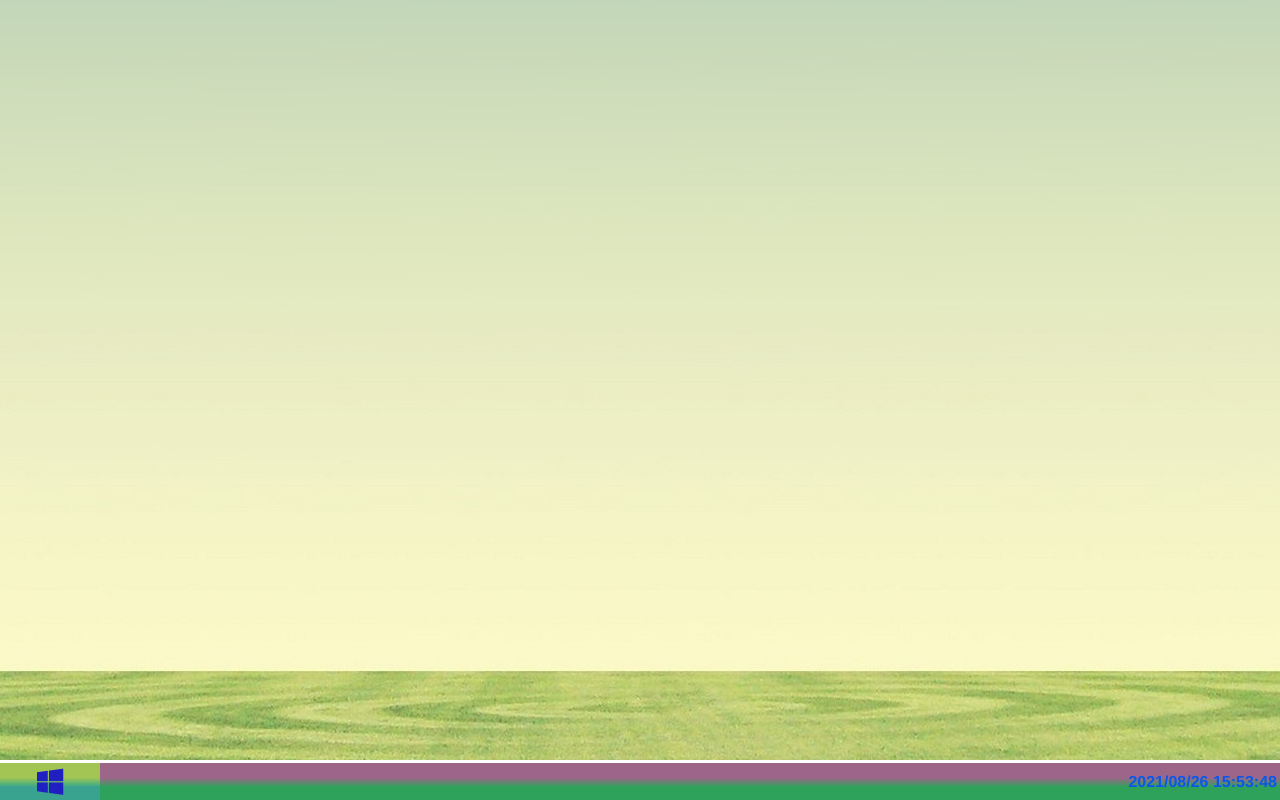
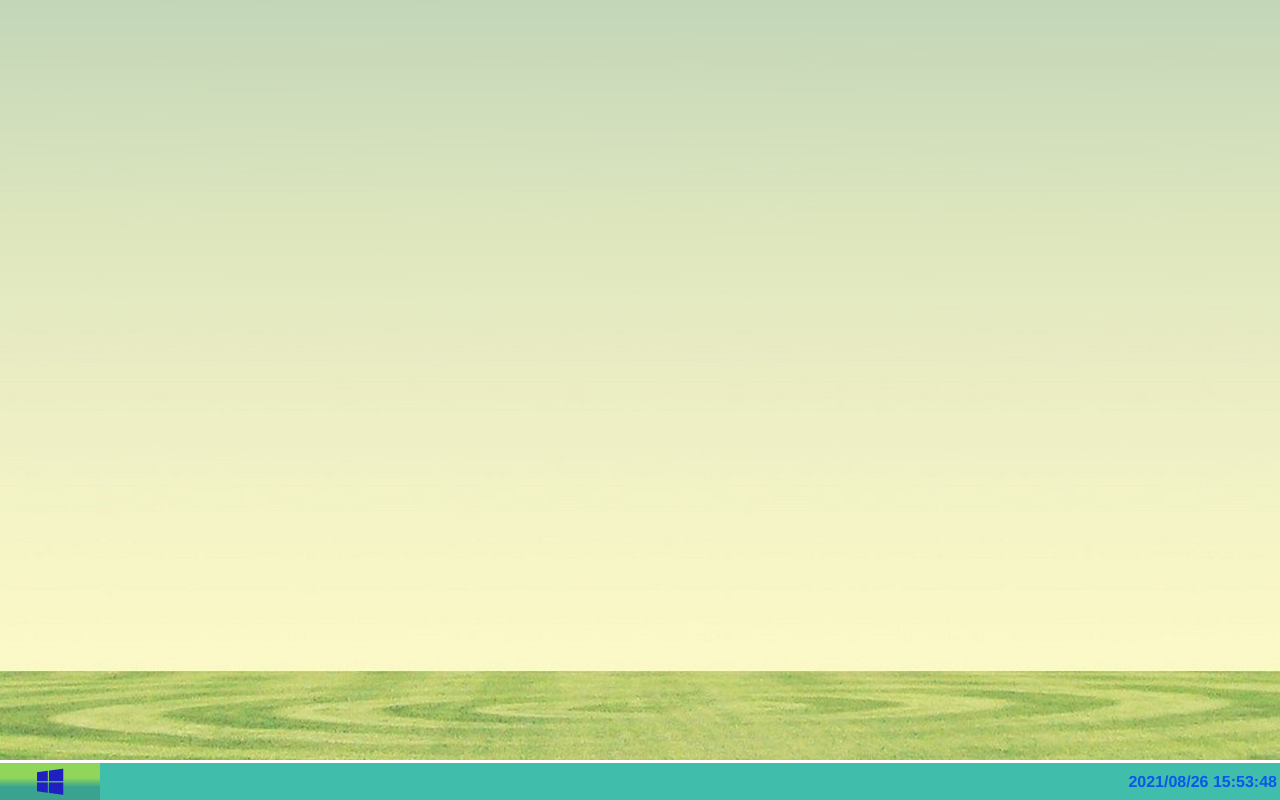
Before and after one commit to test-ping/simulation-deaktop, a Vue app: page /#/ in a window 1280 px wide. Built offline with nearby package versions, Linux system fonts and the light colour scheme.

Commit message:
create ProgramList

```diff
--- a/src/components/List.vue
+++ b/src/components/List.vue
@@ -1,10 +1,10 @@
 <template>
     <div>
         <ul>
-            <li @click="openProgram('IE')">
+            <li @click="openProgram({key:'IE',icon:'fab fa-internet-explorer'})">
                 <i class="fab fa-internet-explorer"></i> internet-explorer
             </li>
-            <li @click="openProgram('word')">
+            <li @click="openProgram({key:'word',icon:'fas fa-file-word'})">
                 <i class="fas fa-file-word"></i> 文字編輯器
             </li>
         </ul>
--- a/src/store/index.js
+++ b/src/store/index.js
@@ -5,11 +5,11 @@ Vue.use(Vuex)
 
 export default new Vuex.Store({
   state: {
-    programmedList:[],
+    RunningProgram:[],
   },
   mutations: {
     ADD_PROGRAMMED(state,payload){
-      state.programmedList.push(payload);
+      state.RunningProgram.push(payload);
     }
   },
   actions: {
--- a/src/views/Taskbar.vue
+++ b/src/views/Taskbar.vue
@@ -3,13 +3,18 @@
         <div class='list' v-show='listState'>
             <List @openProgram='openProgram'></List>
         </div>
-        <button @click="openList"><i class="fab fa-windows"></i></button>
-        <ul v-if='programmed.length !== 0'>
-            <!-- <li v-for="item of programmed"></li>     -->
-        </ul>
-        <div class='time'>
-            {{time}}
+        <div class='taskbar'>
+            <button @click="openList"><i class="fab fa-windows"></i></button>
+            <div v-if='programmed.length !== 0' class='programList'>
+                <div v-for="item of programmed">
+                    <i :class='item.icon'></i>
+                </div>
+            </div>
+            <div class='time'>
+                {{time}}
+            </div>
         </div>
+
     </div>
 </template>
 
@@ -48,13 +53,19 @@ export default ({
                this.listState = true;
            }
        },
-       openProgram(val){
+       openProgram(data){
            this.listState = false;
+           if(this.programmed.filter(e=>e.key === data.key).length ===0){
+               this.$store.commit('ADD_PROGRAMMED',data);
+           }
+           else{
+
+           }
        }
    },
    computed:{
        programmed(){
-           return this.$store.state.programmedList;
+           return this.$store.state.RunningProgram;
        },
    },
    components:{
@@ -67,10 +78,7 @@ export default ({
     .tadkbarBackground{
         height:100%;
         position: relative;
-        background: linear-gradient(90deg, rgba(46, 162, 90, 1)35%, rgba(163, 108, 147, 0.9)60%);
-        background: -moz-linear-gradient(90deg, rgba(46, 162, 90, 1)35%, rgba(163, 108, 147, 0.9)60%);
-        background: -webkit-linear-gradient(90deg, rgba(46, 162, 90, 1)35%, rgba(163, 108, 147, 0.9)60%);
-        background: -o-linear-gradient(90deg, rgba(46, 162, 90, 1)35%, rgba(163, 108, 147, 0.9)60%);
+        background-color: rgba(53, 252, 225, 0.7);
     }
     .tadkbarBackground .list{
         width:250px;
@@ -80,6 +88,35 @@ export default ({
         bottom:40px;
         border: 3px solid rgb(10, 88, 233);
     }
+    .tadkbarBackground .taskbar{
+        height: 100%;
+        display: flex;
+    }
+    .tadkbarBackground .taskbar .programList{
+         display: flex;
+         flex-wrap: nowrap;
+
+    }
+    .tadkbarBackground .taskbar .programList div:nth-child(1){
+        margin-left:15px ;
+    }
+    .tadkbarBackground .taskbar .programList div{
+         height: 100%;
+         line-height: 37px;
+         width:60px;
+         margin-left: 5px;
+         text-align: center;
+         border: 1px solid black;
+         border-radius:5px ;
+    }
+    .tadkbarBackground .taskbar .programList div i{
+        font-size: 30px;
+        padding-top: 2px;
+    }
+    .tadkbarBackground .taskbar .programList div:hover i{
+        color:rgb(207, 223, 66);
+    }
+
     button{
         border: none;
         width:100px;
@@ -103,13 +140,14 @@ export default ({
         color:rgb(31, 31, 194);
     }
     .time{
-        display: inline-block;
-        float:right;
+        /* display: inline-block; */
+        /* float:right; */
         /* background-color: blue; */
         height: 100%;
         line-height: 37px;
         margin-right: 3px;
         color:rgb(10, 88, 233);
         font-weight:bold ;
+        margin-left: auto;
     }
 </style>
```
